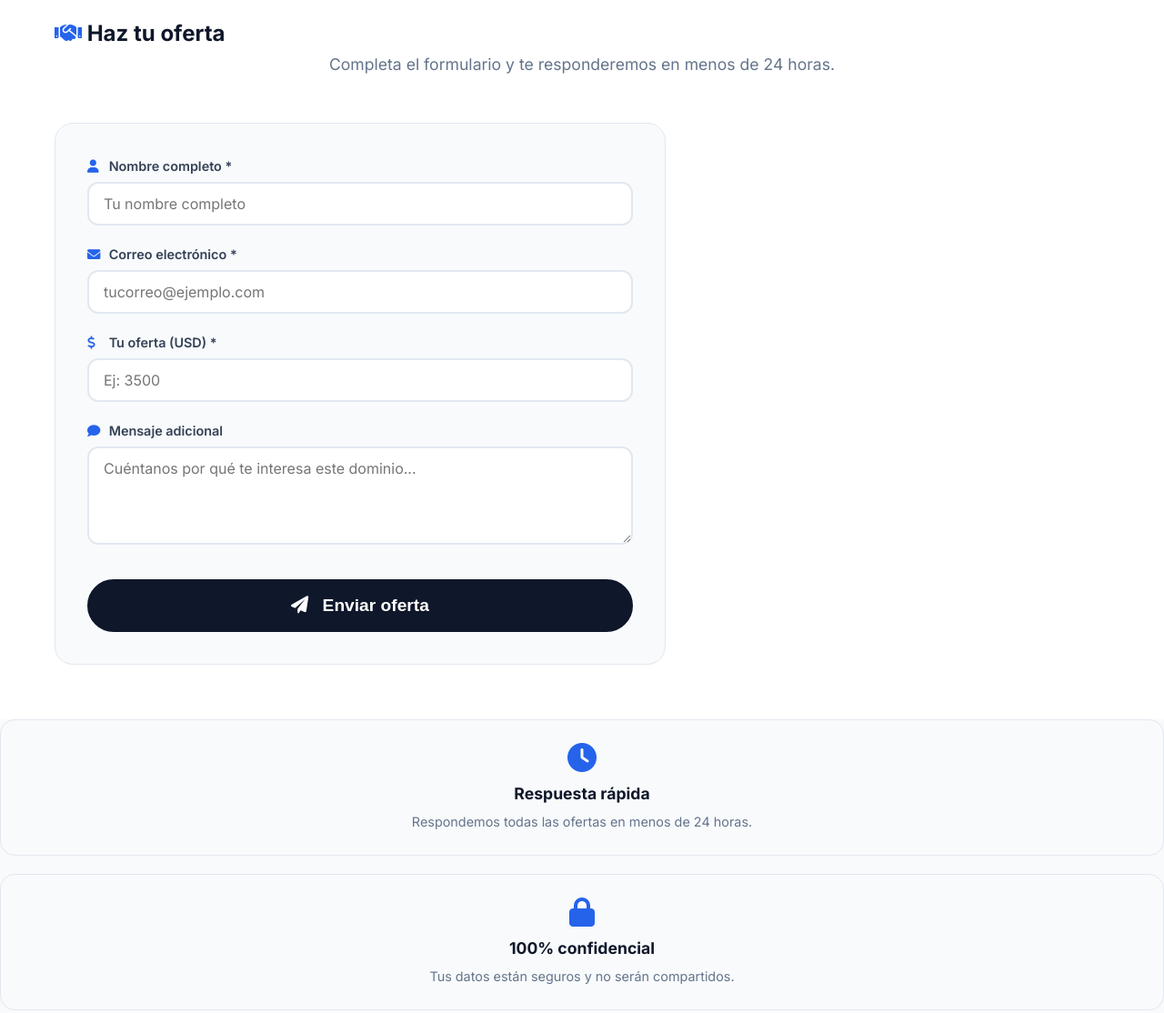
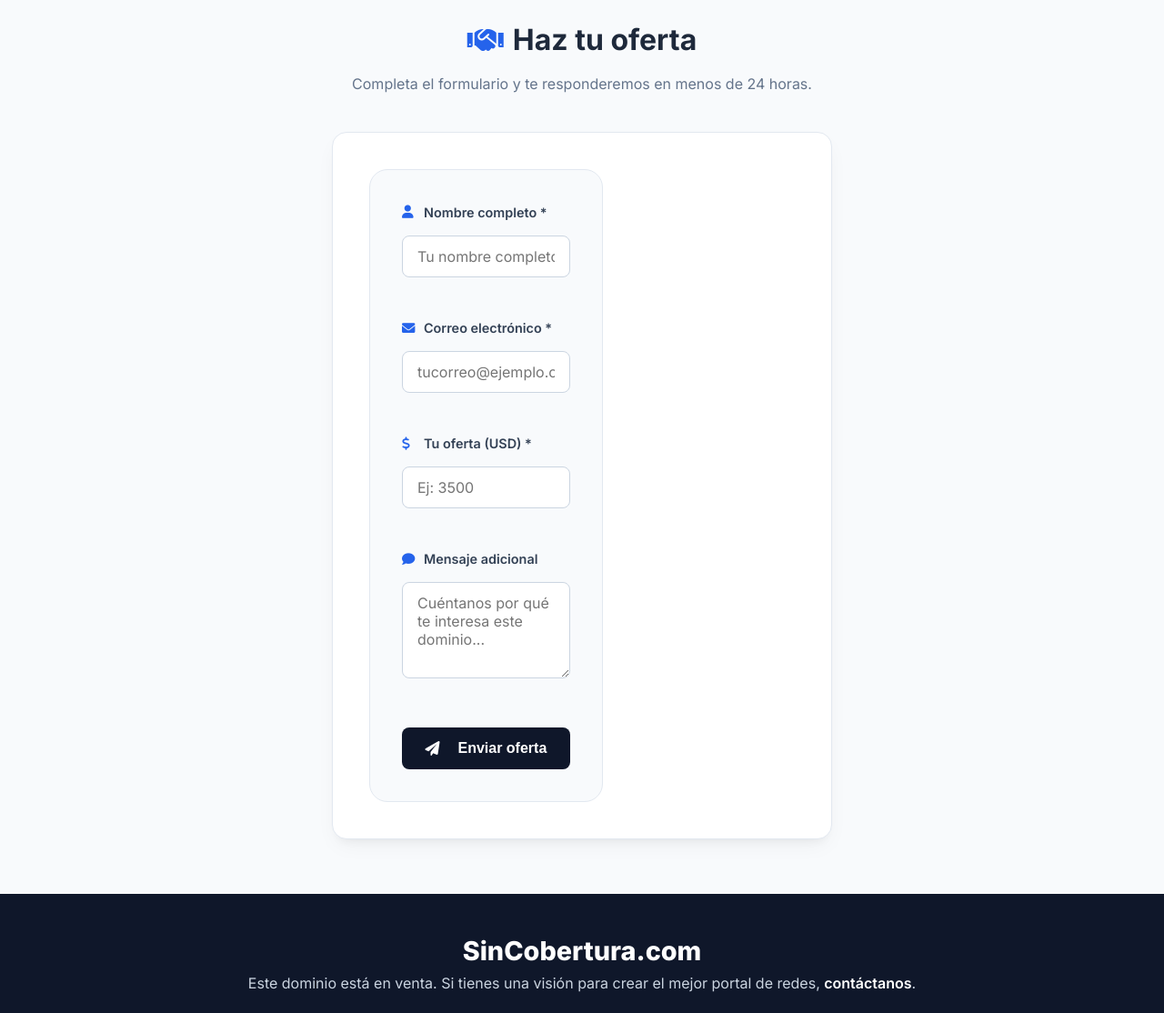
Before and after one commit to Entidad-de-Datos-Integrados/sincobertura-web, a plain HTML site: page index.html in a window 1280 px wide. Shown: the part 1940-3054 px from the top of the page at 91% size. Drawn offline with Linux system fonts and the light colour scheme.

Commit message:
Update index.html

```diff
--- a/index.html
+++ b/index.html
@@ -122,39 +122,47 @@
         </div>
     </section>
 <!-- ===== SECCIÓN DE CONTACTO / OFERTAS ===== -->
-<section class="contact-section" id="contact">
-    <div class="container">
-        <h2><i class="fas fa-handshake" style="color: #2563eb;"></i> Haz tu oferta</h2>
-        <p class="subtitle">Completa el formulario y te responderemos en menos de 24 horas.</p>
+<!-- ===== SECCIÓN DE CONTACTO / OFERTAS ===== -->
+<section class="contact-section" id="contact" style="padding: 60px 20px; background-color: #f8fafc; text-align: center;">
+    <div class="container" style="max-width: 1200px; margin: 0 auto;">
+        <h2 style="font-size: 2rem; color: #1e293b; margin-bottom: 10px; display: flex; justify-content: center; align-items: center; gap: 10px;">
+            <i class="fas fa-handshake" style="color: #2563eb;"></i> Haz tu oferta
+        </h2>
+        <p class="subtitle" style="color: #64748b; font-size: 1rem; margin-bottom: 40px;">Completa el formulario y te responderemos en menos de 24 horas.</p>
 
-        <div class="contact-container">
-            <form id="contactForm" action="https://formspree.io/f/mnjykbjk" method="POST">
-                <div class="form-group">
-                    <label for="formName">
-                        <i class="fas fa-user"></i> Nombre completo *
+        <div class="contact-container" style="max-width: 550px; margin: 0 auto; background: #ffffff; padding: 40px; border-radius: 16px; box-shadow: 0 10px 25px -5px rgba(0, 0, 0, 0.05), 0 8px 10px -6px rgba(0, 0, 0, 0.05); border: 1px solid #e2e8f0; text-align: left;">
+            <form id="contactForm" action="https://formspree.io/f/mnjykbjk" method="POST" style="display: flex; flex-direction: column; gap: 24px;">
+
+                <div class="form-group" style="display: flex; flex-direction: column; gap: 8px;">
+                    <label for="formName" style="font-weight: 600; font-size: 0.9rem; color: #334155; display: flex; align-items: center; gap: 8px;">
+                        <i class="fas fa-user" style="color: #2563eb; width: 16px;"></i> Nombre completo *
                     </label>
-                    <input type="text" id="formName" name="Interesado / Empresa" placeholder="Tu nombre completo" required />
+                    <input type="text" id="formName" name="Interesado / Empresa" placeholder="Tu nombre completo" required
+                           style="width: 100%; padding: 12px 16px; border: 1px solid #cbd5e1; border-radius: 8px; font-size: 1rem; color: #1e293b; transition: border-color 0.2s; box-sizing: border-box;" />
                 </div>
 
-                <div class="form-group">
-                    <label for="formEmail">
-                        <i class="fas fa-envelope"></i> Correo electrónico *
+                <div class="form-group" style="display: flex; flex-direction: column; gap: 8px;">
+                    <label for="formEmail" style="font-weight: 600; font-size: 0.9rem; color: #334155; display: flex; align-items: center; gap: 8px;">
+                        <i class="fas fa-envelope" style="color: #2563eb; width: 16px;"></i> Correo electrónico *
                     </label>
-                    <input type="email" id="formEmail" name="Correo de Contacto" placeholder="tucorreo@ejemplo.com" required />
+                    <input type="email" id="formEmail" name="Correo de Contacto" placeholder="tucorreo@ejemplo.com" required
+                           style="width: 100%; padding: 12px 16px; border: 1px solid #cbd5e1; border-radius: 8px; font-size: 1rem; color: #1e293b; transition: border-color 0.2s; box-sizing: border-box;" />
                 </div>
 
-                <div class="form-group">
-                    <label for="formOffer">
-                        <i class="fas fa-dollar-sign"></i> Tu oferta (USD) *
+                <div class="form-group" style="display: flex; flex-direction: column; gap: 8px;">
+                    <label for="formOffer" style="font-weight: 600; font-size: 0.9rem; color: #334155; display: flex; align-items: center; gap: 8px;">
+                        <i class="fas fa-dollar-sign" style="color: #2563eb; width: 16px;"></i> Tu oferta (USD) *
                     </label>
-                    <input type="number" id="formOffer" name="Monto Ofertado (USD)" placeholder="Ej: 3500" min="1" step="any" required />
+                    <input type="number" id="formOffer" name="Monto Ofertado (USD)" placeholder="Ej: 3500" min="1" step="any" required
+                           style="width: 100%; padding: 12px 16px; border: 1px solid #cbd5e1; border-radius: 8px; font-size: 1rem; color: #1e293b; transition: border-color 0.2s; box-sizing: border-box;" />
                 </div>
 
-                <div class="form-group">
-                    <label for="formMessage">
-                        <i class="fas fa-comment"></i> Mensaje adicional
+                <div class="form-group" style="display: flex; flex-direction: column; gap: 8px;">
+                    <label for="formMessage" style="font-weight: 600; font-size: 0.9rem; color: #334155; display: flex; align-items: center; gap: 8px;">
+                        <i class="fas fa-comment" style="color: #2563eb; width: 16px;"></i> Mensaje adicional
                     </label>
-                    <textarea id="formMessage" name="Mensaje del Comprador" rows="4" placeholder="Cuéntanos por qué te interesa este dominio..."></textarea>
+                    <textarea id="formMessage" name="Mensaje del Comprador" rows="4" placeholder="Cuéntanos por qué te interesa este dominio..."
+                              style="width: 100%; padding: 12px 16px; border: 1px solid #cbd5e1; border-radius: 8px; font-size: 1rem; color: #1e293b; resize: vertical; min-height: 100px; transition: border-color 0.2s; box-sizing: border-box; font-family: inherit;"></textarea>
                 </div>
 
                 <!-- Campos ocultos para identificar la oferta -->
@@ -162,35 +170,14 @@
                 <input type="hidden" name="_subject" value="Nueva oferta por SinCobertura.com" />
                 <input type="hidden" name="_captcha" value="false" />
 
-                <button type="submit" id="submitBtn" class="cta-button" style="width: 100%; text-align: center; justify-content: center;">
+                <button type="submit" id="submitBtn" class="cta-button"
+                        style="width: 100%; padding: 14px; border: none; border-radius: 8px; font-size: 1rem; font-weight: 600; text-align: center; justify-content: center; cursor: pointer; transition: background-color 0.2s; box-sizing: border-box; display: flex; align-items: center; gap: 10px;">
                     <i class="fas fa-paper-plane"></i> Enviar oferta
                 </button>
 
                 <!-- Mensaje de estado -->
                 <div id="formStatus" style="margin-top: 15px; display: none;"></div>
             </form>
-        </div>
-    </div>
-</section>
-
-            <!-- Información adicional -->
-            <div class="contact-info">
-                <div class="info-card">
-                    <i class="fas fa-clock"></i>
-                    <h4>Respuesta rápida</h4>
-                    <p>Respondemos todas las ofertas en menos de 24 horas.</p>
-                </div>
-                <div class="info-card">
-                    <i class="fas fa-lock"></i>
-                    <h4>100% confidencial</h4>
-                    <p>Tus datos están seguros y no serán compartidos.</p>
-                </div>
-                <div class="info-card">
-                    <i class="fas fa-file-signature"></i>
-                    <h4>Oferta vinculante</h4>
-                    <p>Tu oferta es seria y será considerada prioritariamente.</p>
-                </div>
-            </div>
         </div>
     </div>
 </section>
```
